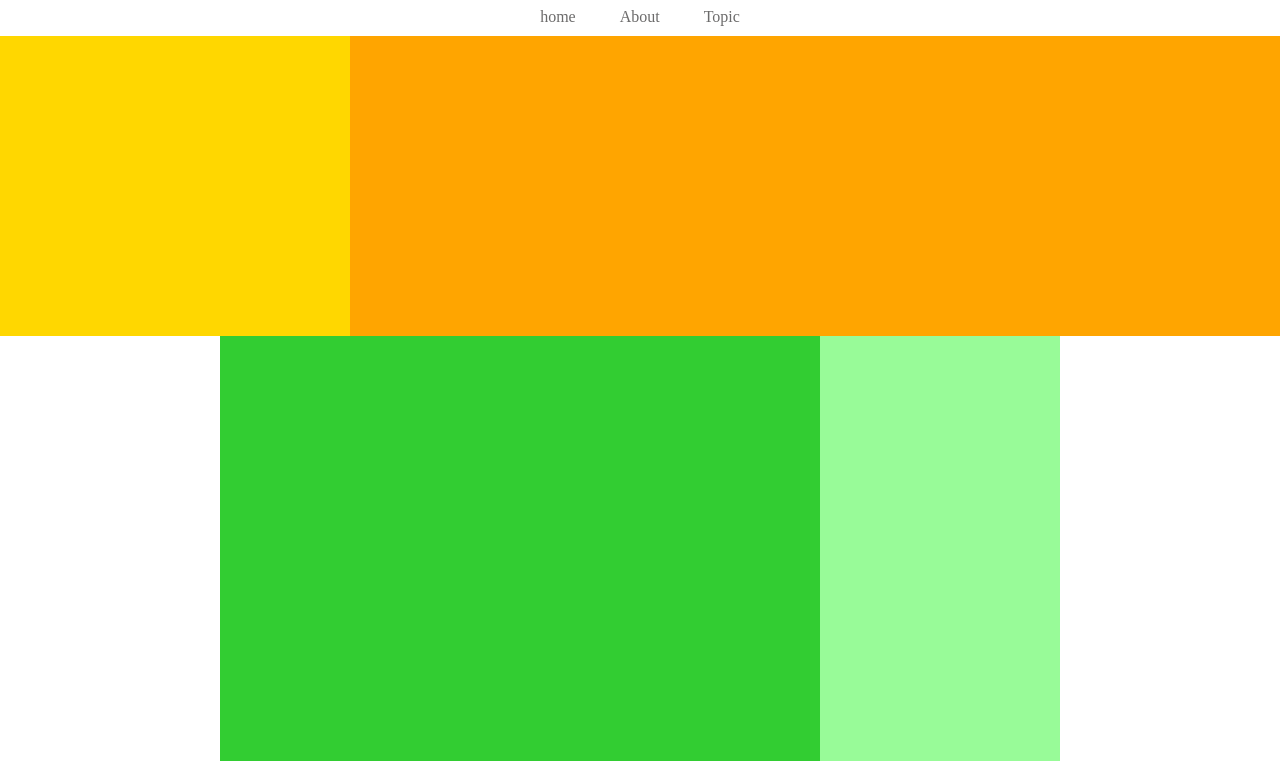
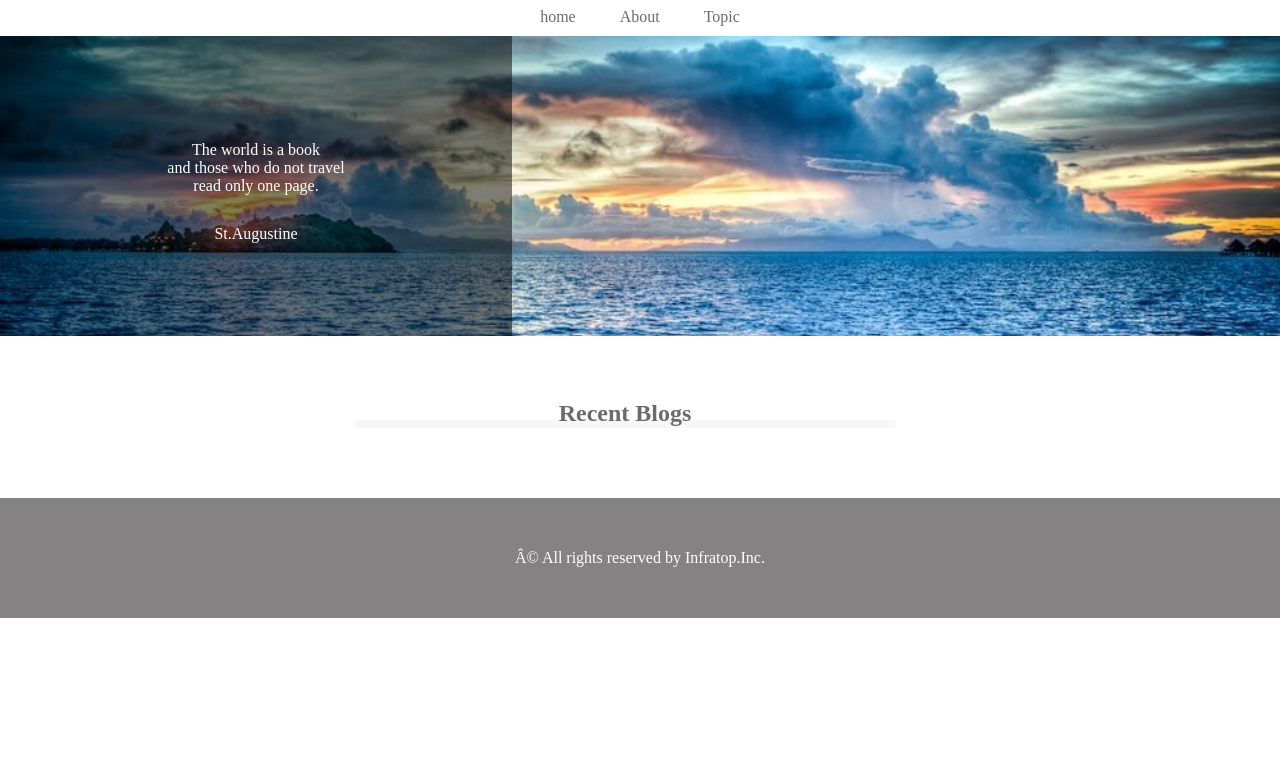
Before and after one commit to Skytristan/HTML.CSS, a plain HTML site: page caravan/index.html in a window 1280 px wide. Shown: the part 39-800 px from the top of the page. Drawn offline with Linux system fonts and the light colour scheme.

Commit message:
initial commit

```diff
--- a/caravan/index.html
+++ b/caravan/index.html
@@ -26,17 +26,26 @@
       </ul>
     </nav>
 
-    <!--main-visual div-->
+    <!--main-visual1 div-->
     <div class="main-visual">
-     <div class="main-visual-content"></div>
-
+      <div class="main-visual-content">
+       <p class="main-visual-text">
+        The world is a book <br/>
+        and those who do not travel<br/>
+        read only one page.
+       </p>
+       <p class="main-visual-name">
+        St.Augustine
+       </p>
+      </div>
     </div>
-
-    <!--main div-->
-    <div class="main">
-      <div class="blog"></div>
+    <!--main-->
+    <main>
+      <selection class="blog">
+        <h2 class="blog-heading">Recent Blogs</h2>
+      </selection>
       <div class="sidebar"></div>
-    </div>
+    </main>
     <!--footer-->
     <footer>
       <p class="footer-text">© All rights reserved by Infratop.Inc.</p>
--- a/caravan/style.css
+++ b/caravan/style.css
@@ -35,37 +35,49 @@ header .heading{
 .main-visual {
   width:100%;
   height:300px;
-  background-color:orange;
+  background-image:url(img/mv.jpg);
+  background-size:cover;
+  background-position:center;
 }
 
 .main-visual-content {
-  width: 350px;
+  width: 40%;
   height:300px;
-  background-color:gold;
-
+  background-color:rgba(0,0,0,0.5);
+  text-align: center;
+  padding-top:105px;
 }
 
-.main{
-  width:840px;
-  height:1400px;
-  background-color:green;
-  display:flex;
-  justify-content: center;
-  margin: 0 auto;
+.main-visual-text{
+  color:#fff;
+}
+
+.main-visual-name{
+  margin-top:30px;
+  color:#fff;
+}
+
+main{
+  width:800px;
+  display: flex;
+  justify-content:center;
+  margin:0 auto;
+  padding:70px 0;
 }
 
 .blog{
-  width:600px;
-  height:1400px;
+  width:540px;
+  margin-right:30px;
+}
 
-  background-color: limegreen;
+.blog-heading{
+  border-bottom: 8px solid #f7f7f7;
+  text-align:center;
+  line-height:0.6;
 }
 
 .sidebar{
-  width:240px;
-  height:1400px;
-
-  background-color: palegreen;
+  width:230;
 }
 
  footer{
```
Also changed, not shown: caravan/img/airport.jpg (added), caravan/img/asia.jpg (added), caravan/img/desert.jpg (added), caravan/img/forest.jpg (added), caravan/img/italy.jpg (added), caravan/img/japan.jpg (added), caravan/img/japan2.jpg (added), caravan/img/lake.jpg (added), caravan/img/mv.jpg (added), caravan/img/person.jpg (added), caravan/img/road.jpg (added), caravan/img/snow.jpg (added), 1 other file.
